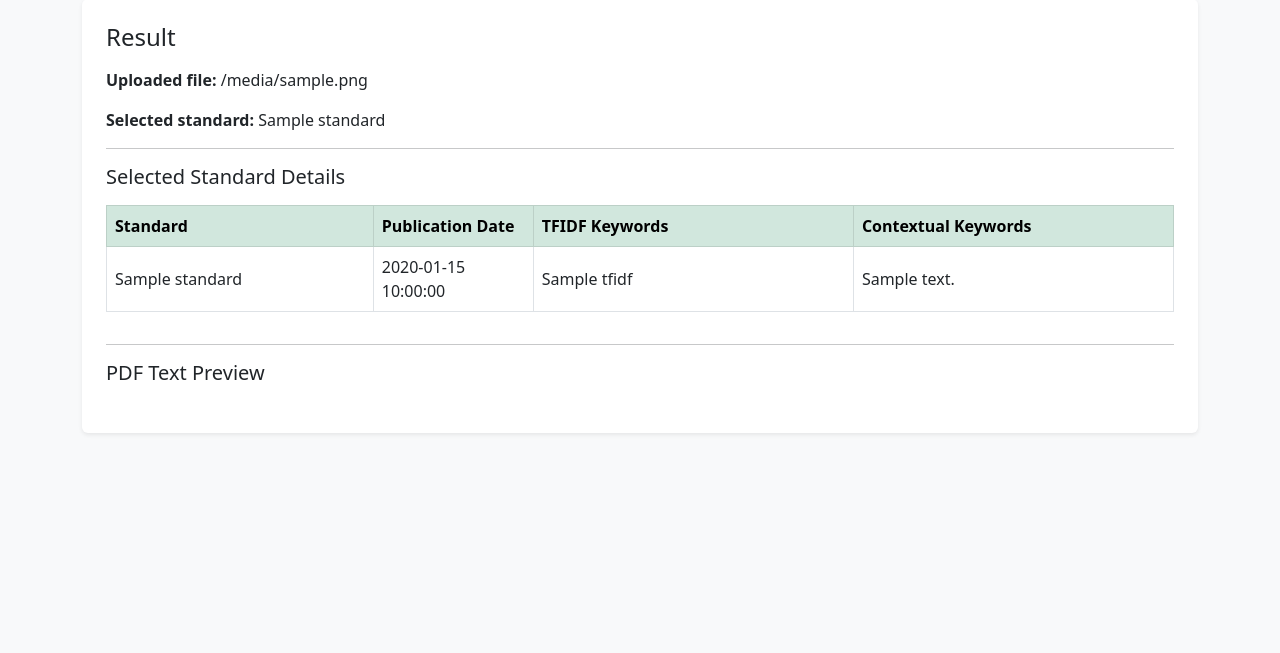
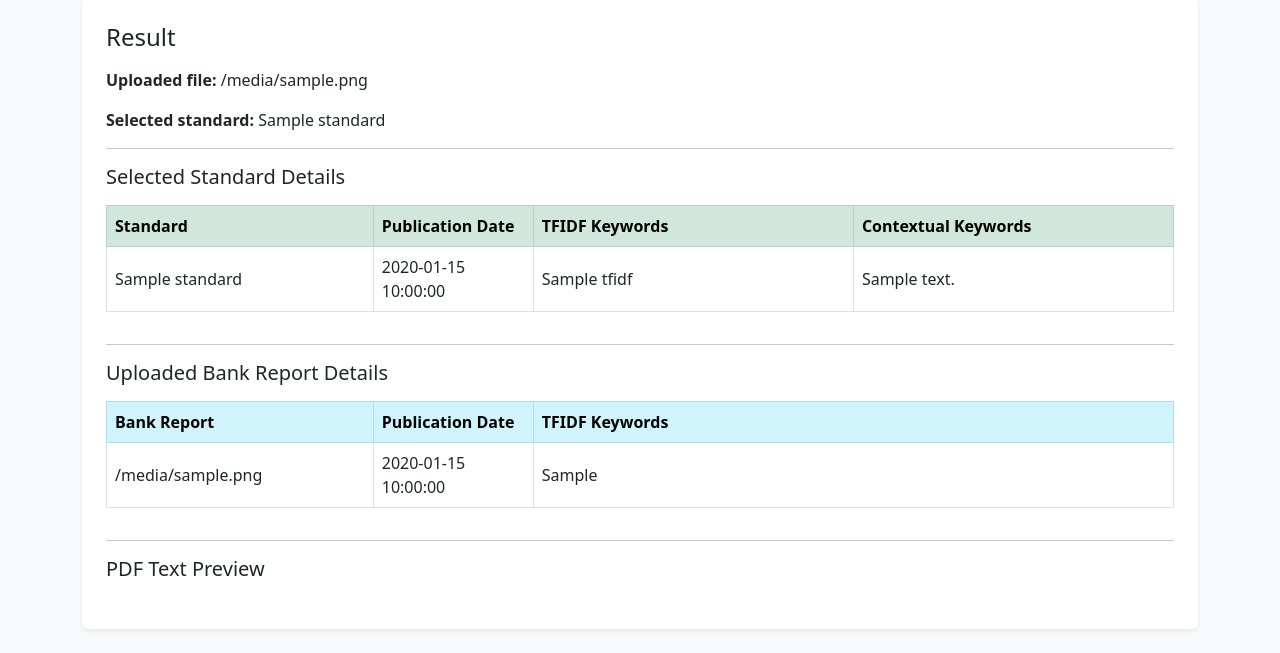
Before and after one commit to Lily-WangQian/AzureWeb_Upload3, a Flask app: template templates/index.html in a window 1280 px wide. Shown: the part 240-893 px from the top of the page. Before the commit the page ends 674 px from the top, so only its background shows below. Run offline with Flask 3, Linux system fonts and the light colour scheme; the template is opened without the code that fills it: most values are stand-ins (such as "Sample title", 1, 10 or a date in 2020); parts of the project's set-up code (start-up, migrations or seed data) failed here and were passed over.

Commit message:
Add bank TF-IDF and publication date extraction

```diff
--- a/app.py
+++ b/app.py
@@ -2,8 +2,11 @@ from flask import Flask, render_template, request
 from werkzeug.utils import secure_filename
 import os
 import re
+import string
 import pdfplumber
 import pandas as pd
+from sklearn.feature_extraction.text import TfidfVectorizer
+from PyPDF2 import PdfReader
 
 app = Flask(__name__)
 
@@ -35,12 +38,61 @@ standards = (
     df["Standard"].dropna().astype(str).str.strip().sort_values().unique().tolist()
 )
 
-# ------------ Helpers ------------
+# ------------ Stopwords & cleaning ------------
+CUSTOM_STOPWORDS = set([
+    'shall','among','best','would','like','see','needs','•','their','to','“should”','‘should’',
+    'requires','“shall”','within','may','lot','etc','b','with','without','pdfs','shows','tells',
+    'e','g','also','always','however','go','–','by','for','that','and','or','0c','meet','includes',
+    'could','example','examples','chapter','an','a','on','in','as','box','additionally','particularly',
+    'thereafter','please','the','The','there','has','to','have','this','welcome','website','appendix','‘can’',
+    'we','re',"we’re",'we’re','we','re','should','be','com','rbc','at','from','ceo','appendices',
+    'endnotes','volunteerismappendices','is','ii','of','our'
+])
+
+def remove_stopwords(text: str) -> str:
+    """Lowercase, remove punctuation, drop stopwords/digits."""
+    if not text:
+        return ""
+    # replace punctuation with spaces
+    sentence = text.translate(str.maketrans(string.punctuation, " " * len(string.punctuation)))
+    words = sentence.split()
+    filtered = []
+    for word in words:
+        w = word.lower()
+        if not w.isdigit() and w not in CUSTOM_STOPWORDS:
+            filtered.append(w)
+    return " ".join(filtered)
+
+# ------------ TF-IDF bigram keywords ------------
+def extract_tfidf_keywords(text: str, top_n: int = 5) -> list[str]:
+    """
+    Compute top-N bigram TF-IDF keywords from cleaned text.
+    """
+    if not text or not text.strip():
+        return []
+    vectorizer = TfidfVectorizer(ngram_range=(2, 2))
+    x = vectorizer.fit_transform([text])
+    keywords_df = pd.DataFrame(
+        x.toarray(),
+        columns=vectorizer.get_feature_names_out()
+    ).transpose()
+    keywords = (
+        keywords_df.sort_values(by=0, ascending=False)
+        .head(top_n)
+        .index
+        .tolist()
+    )
+    return keywords
+
+# ------------ PDF helpers ------------
 def allowed_file(filename: str) -> bool:
     return os.path.splitext(filename)[1].lower() in ALLOWED_EXT
 
 def extract_text_from_pdf(path: str, max_chars: int = 2000) -> str:
-    """Quick extraction for preview."""
+    """
+    Quick extraction for preview (first ~max_chars characters).
+    Uses pdfplumber.
+    """
     parts = []
     with pdfplumber.open(path) as pdf:
         for page in pdf.pages:
@@ -51,6 +103,41 @@ def extract_text_from_pdf(path: str, max_chars: int = 2000) -> str:
     raw = "\n".join(parts)
     clean = re.sub(r"\s+", " ", raw).strip()
     return clean[:max_chars] if clean else "(no text extracted)"
+
+def read_pdf_text(path: str, max_chars: int = 60000) -> str:
+    """
+    Read more text from the PDF for analysis (bigger limit).
+    Uses PyPDF2.
+    """
+    try:
+        reader = PdfReader(path)
+        chunks = []
+        for page in reader.pages:
+            txt = page.extract_text() or ""
+            if txt:
+                chunks.append(txt)
+            if sum(len(c) for c in chunks) >= max_chars:
+                break
+        return "\n".join(chunks)
+    except Exception:
+        # fallback: just use the preview extractor
+        return extract_text_from_pdf(path, max_chars=max_chars)
+
+_MONTHS = r"(Jan(?:uary)?|Feb(?:ruary)?|Mar(?:ch)?|Apr(?:il)?|May|Jun(?:e)?|Jul(?:y)?|Aug(?:ust)?|Sep(?:t)?(?:ember)?|Oct(?:ober)?|Nov(?:ember)?|Dec(?:ember)?)"
+
+def detect_publication_date(text: str) -> str:
+    """
+    Heuristic: look for 'Month YYYY' or standalone 'YYYY' (>= 2000).
+    """
+    if not text:
+        return ""
+    m = re.search(fr"{_MONTHS}\s+20\d{{2}}", text, flags=re.IGNORECASE)
+    if m:
+        return m.group(0)
+    y = re.search(r"\b20\d{2}\b", text)
+    if y:
+        return y.group(0)
+    return ""
 
 def lookup_standard(std_name: str) -> dict | None:
     row = df.loc[df["Standard"].astype(str).str.strip() == std_name].head(1)
@@ -83,30 +170,72 @@ def analyze():
     pdf_file = request.files.get("bank_pdf")
 
     if not std:
-        return render_template("index.html", standards=standards, selected=None,
-                               result=None, std_info=None,
-                               error="Please select a standard.", message=None)
+        return render_template(
+            "index.html",
+            standards=standards,
+            selected=None,
+            result=None,
+            std_info=None,
+            error="Please select a standard.",
+            message=None,
+        )
 
     if not pdf_file or pdf_file.filename == "":
-        return render_template("index.html", standards=standards, selected=std,
-                               result=None, std_info=None,
-                               error="Please upload a bank ESG report (PDF).", message=None)
+        return render_template(
+            "index.html",
+            standards=standards,
+            selected=std,
+            result=None,
+            std_info=None,
+            error="Please upload a bank ESG report (PDF).",
+            message=None,
+        )
 
     if not allowed_file(pdf_file.filename):
-        return render_template("index.html", standards=standards, selected=std,
-                               result=None, std_info=None,
-                               error="The uploaded file should be a PDF.", message=None)
+        return render_template(
+            "index.html",
+            standards=standards,
+            selected=std,
+            result=None,
+            std_info=None,
+            error="The uploaded file should be a PDF.",
+            message=None,
+        )
 
     fname = secure_filename(pdf_file.filename)
     fpath = os.path.join(app.config["UPLOAD_FOLDER"], fname)
     pdf_file.save(fpath)
 
+    # Short preview for display
     preview = extract_text_from_pdf(fpath, max_chars=2000)
+
+    # Full text for analysis (stopwords, date, TF-IDF)
+    full_text = read_pdf_text(fpath, max_chars=60000)
+    cleaned_text = remove_stopwords(full_text)
+    bank_pub_date = detect_publication_date(full_text)
+    bank_tfidf_list = extract_tfidf_keywords(cleaned_text)
+    bank_tfidf_str = ", ".join(bank_tfidf_list) if bank_tfidf_list else ""
+
     std_info = lookup_standard(std)
 
-    result = {"filename": fname, "standard": std, "preview": preview}
-    return render_template("index.html", standards=standards, selected=std,
-                           result=result, std_info=std_info, error=None, message=None)
+    # Result object passed to the template
+    result = {
+        "filename": fname,
+        "standard": std,
+        "preview": preview,
+        "bank_pub_date": bank_pub_date,
+        "bank_tfidf": bank_tfidf_str,
+    }
+
+    return render_template(
+        "index.html",
+        standards=standards,
+        selected=std,
+        result=result,
+        std_info=std_info,
+        error=None,
+        message=None,
+    )
 
 if __name__ == "__main__":
     # Azure uses WEBSITES_PORT in production; 8000 is good locally.
--- a/requirements.txt
+++ b/requirements.txt
@@ -3,3 +3,5 @@ pdfplumber
 pandas
 gunicorn
 Werkzeug
+scikit-learn
+PyPDF2
--- a/templates/index.html
+++ b/templates/index.html
@@ -65,6 +65,29 @@
         </div>
         {% endif %}
 
+        {% if result.bank_pub_date or result.bank_tfidf %}
+        <hr>
+        <h5 class="mb-3">Uploaded Bank Report Details</h5>
+        <div class="table-responsive">
+          <table class="table table-bordered align-middle">
+            <thead class="table-info">
+              <tr>
+                <th style="width:25%">Bank Report</th>
+                <th style="width:15%">Publication Date</th>
+                <th style="width:60%">TFIDF Keywords</th>
+              </tr>
+            </thead>
+            <tbody>
+              <tr>
+                <td>{{ result.filename }}</td>
+                <td>{{ result.bank_pub_date }}</td>
+                <td style="white-space:pre-wrap">{{ result.bank_tfidf }}</td>
+              </tr>
+            </tbody>
+          </table>
+        </div>
+        {% endif %}
+
         <hr>
         <h5>PDF Text Preview</h5>
         <pre style="white-space:pre-wrap">{{ result.preview }}</pre>
```
